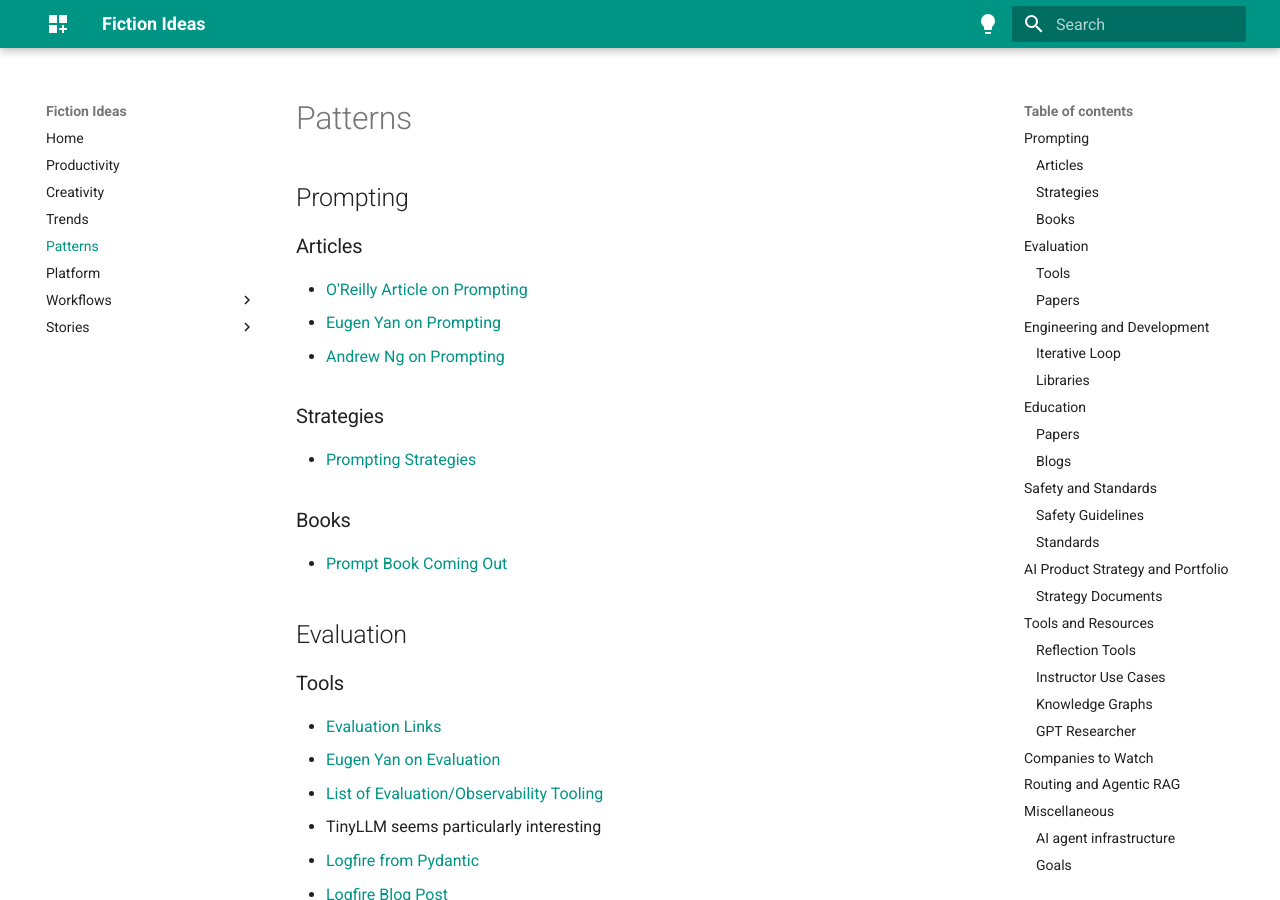
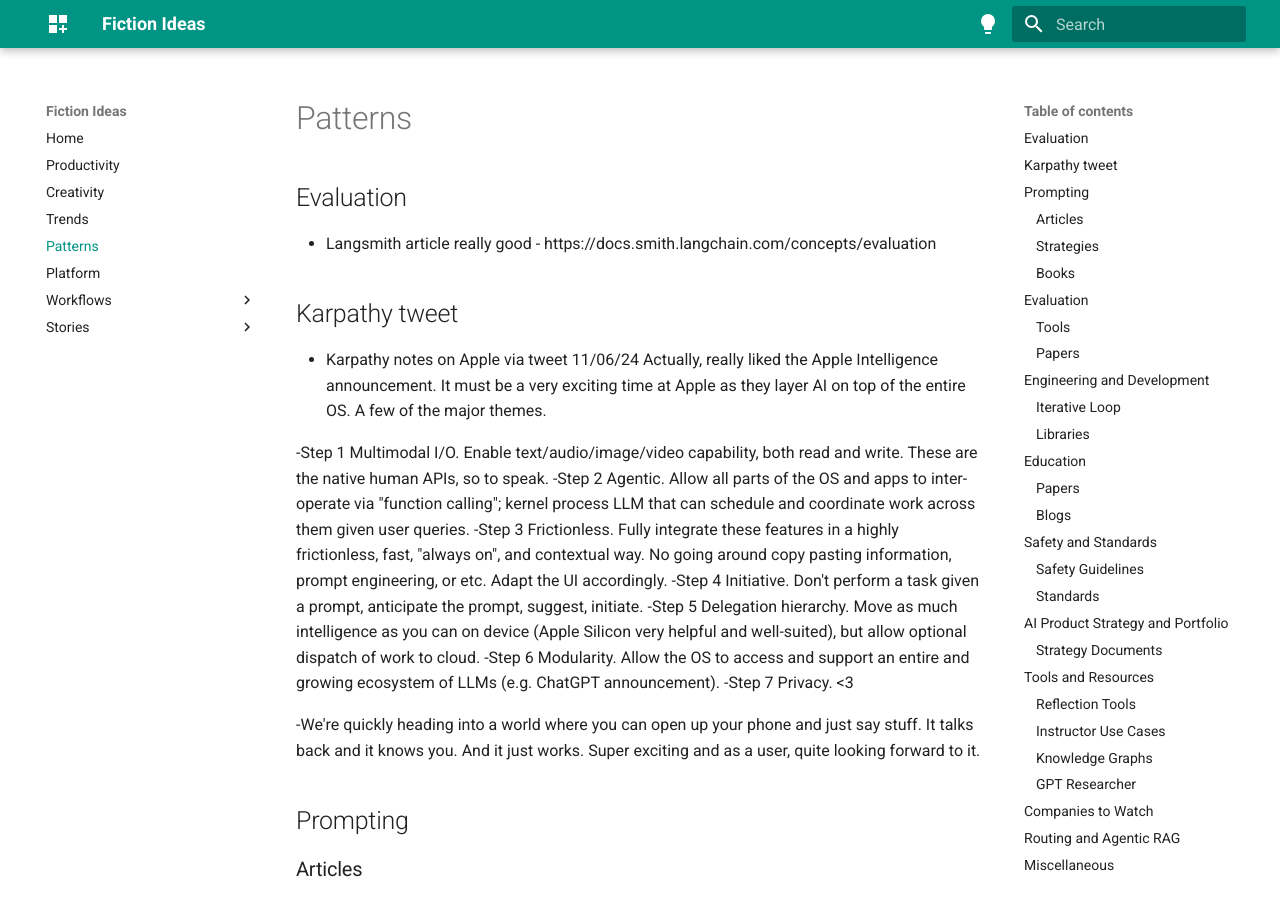
Before and after one commit to sarantium/fictionideas, an MkDocs documentation site: the page built from docs/pattern.md, in a window 1280 px wide and 900 px high. Built offline with MkDocs 1.6.1 and Material for MkDocs 9.7.7, drawn with Linux system fonts in a browser that asks for light colours.

Commit message:
update: langsmith evaluation

```diff
--- a/docs/pattern.md
+++ b/docs/pattern.md
@@ -1,3 +1,22 @@
+## Evaluation
+
+- Langsmith article really good - https://docs.smith.langchain.com/concepts/evaluation
+
+## Karpathy tweet
+
+- Karpathy notes on Apple via tweet 11/06/24
+  Actually, really liked the Apple Intelligence announcement. It must be a very exciting time at Apple as they layer AI on top of the entire OS. A few of the major themes.
+
+  -Step 1 Multimodal I/O. Enable text/audio/image/video capability, both read and write. These are the native human APIs, so to speak.
+  -Step 2 Agentic. Allow all parts of the OS and apps to inter-operate via "function calling"; kernel process LLM that can schedule and coordinate work across them given user queries.
+  -Step 3 Frictionless. Fully integrate these features in a highly frictionless, fast, "always on", and contextual way. No going around copy pasting information, prompt engineering, or etc. Adapt the UI accordingly.
+  -Step 4 Initiative. Don't perform a task given a prompt, anticipate the prompt, suggest, initiate.
+  -Step 5 Delegation hierarchy. Move as much intelligence as you can on device (Apple Silicon very helpful and well-suited), but allow optional dispatch of work to cloud.
+  -Step 6 Modularity. Allow the OS to access and support an entire and growing ecosystem of LLMs (e.g. ChatGPT announcement).
+  -Step 7 Privacy. <3
+
+  -We're quickly heading into a world where you can open up your phone and just say stuff. It talks back and it knows you. And it just works. Super exciting and as a user, quite looking forward to it.
+
 ## Prompting
 
 ### Articles
```
Also changed, not shown: docs/platform.md (+22 -0 lines).
